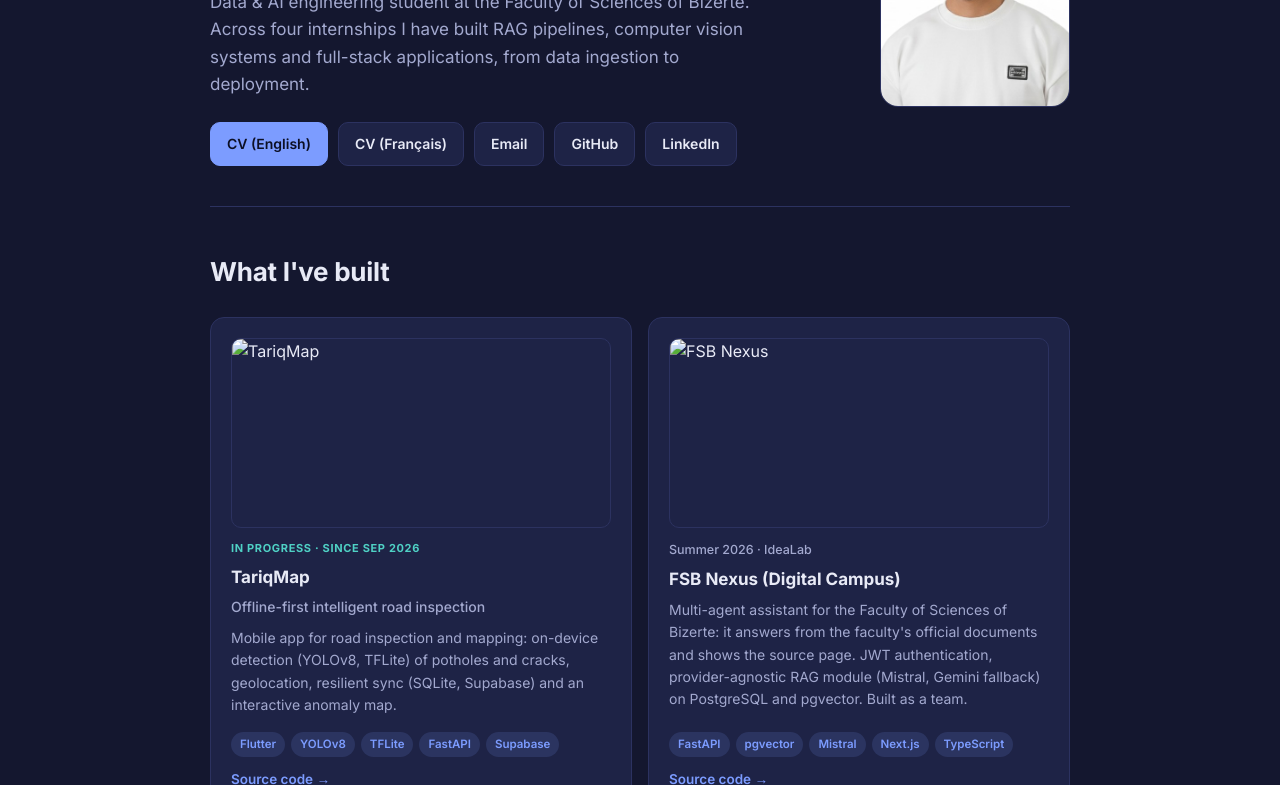
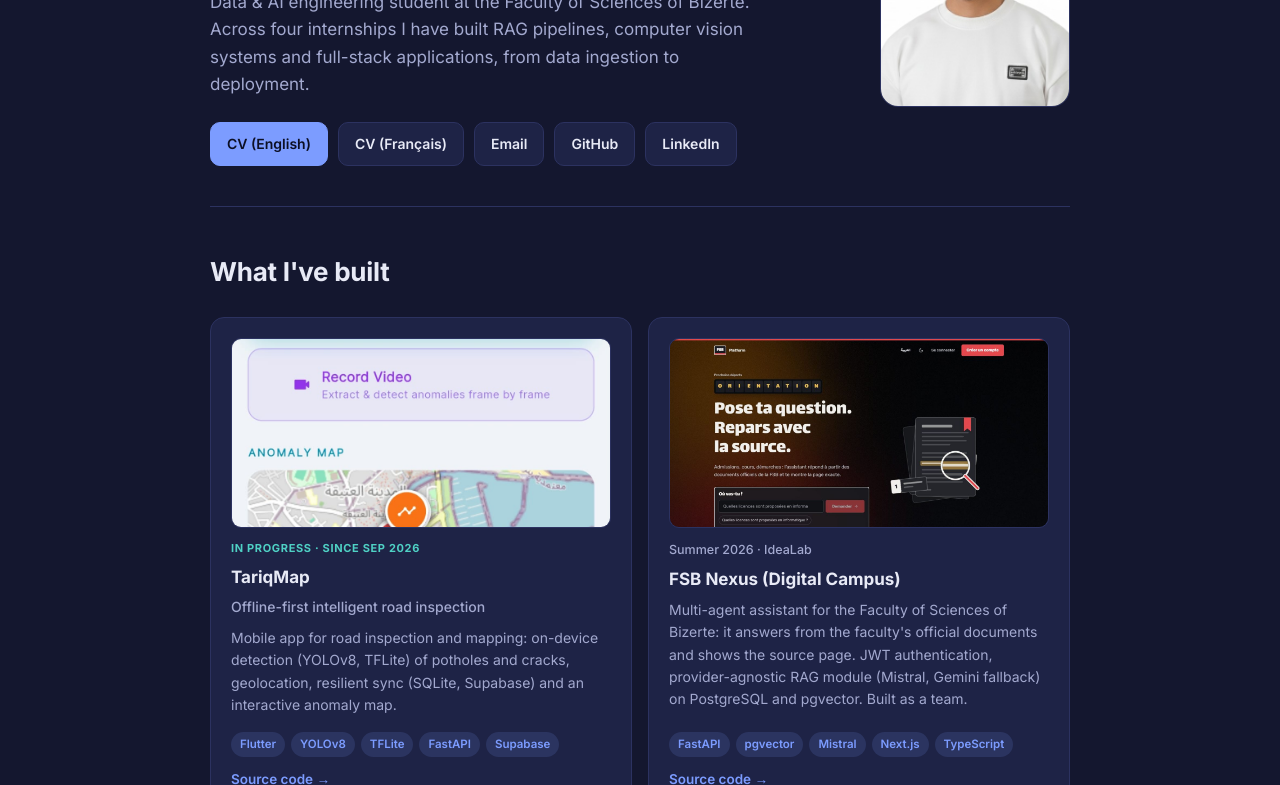
Before and after one commit to TrabelsiAmin/TrabelsiAmin.github.io, a plain HTML site: page index.html in a window 1280 px wide. Shown: the part 315-1100 px from the top of the page. Drawn offline with Linux system fonts and the light colour scheme.

Commit message:
Fix image file extensions in index.html

```diff
--- a/index.html
+++ b/index.html
@@ -128,7 +128,7 @@ html.en [data-en]{display:revert}
   <h2><span data-fr>Ce que j'ai construit</span><span data-en>What I've built</span></h2>
   <div class="grid">
     <article class="card">
-      <img class="shot" src="assets/TariqMap.jpg" alt="TariqMap" style="object-position:center">
+      <img class="shot" src="assets/TariqMap.jpeg" alt="TariqMap" style="object-position:center">
       <span class="badge"><span data-fr>En cours · depuis sep 2026</span><span data-en>In progress · since Sep 2026</span></span>
       <h3>TariqMap</h3>
       <p class="meta" data-fr>Inspection routière intelligente offline-first</p>
@@ -139,7 +139,7 @@ html.en [data-en]{display:revert}
       <a class="src" href="https://github.com/Road-damage-project" target="_blank" rel="noopener"><span data-fr>Code source</span><span data-en>Source code</span> →</a>
     </article>
     <article class="card">
-      <img class="shot" src="assets/fsb_nexus.jpg" alt="FSB Nexus">
+      <img class="shot" src="assets/fsb-nexus.jpg" alt="FSB Nexus">
       <span class="meta"><span data-fr>Été</span><span data-en>Summer</span> 2026 · IdeaLab</span>
       <h3>FSB Nexus (Digital Campus)</h3>
       <p data-fr>Assistant multi-agents pour la Faculté des Sciences de Bizerte : il répond à partir des documents officiels de la faculté et montre la page source. Authentification JWT, module RAG agnostique du fournisseur (Mistral, Gemini en secours) sur PostgreSQL et pgvector. Projet réalisé en équipe.</p>
```
